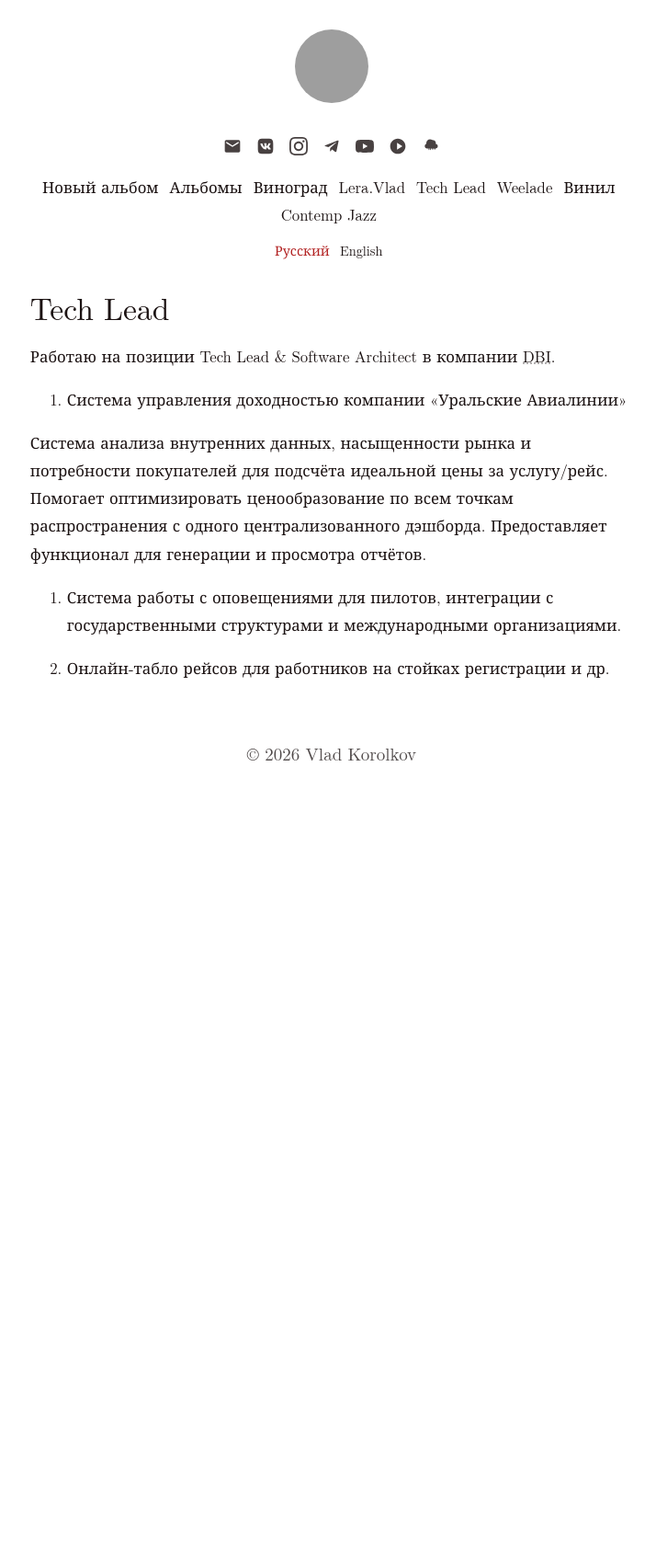
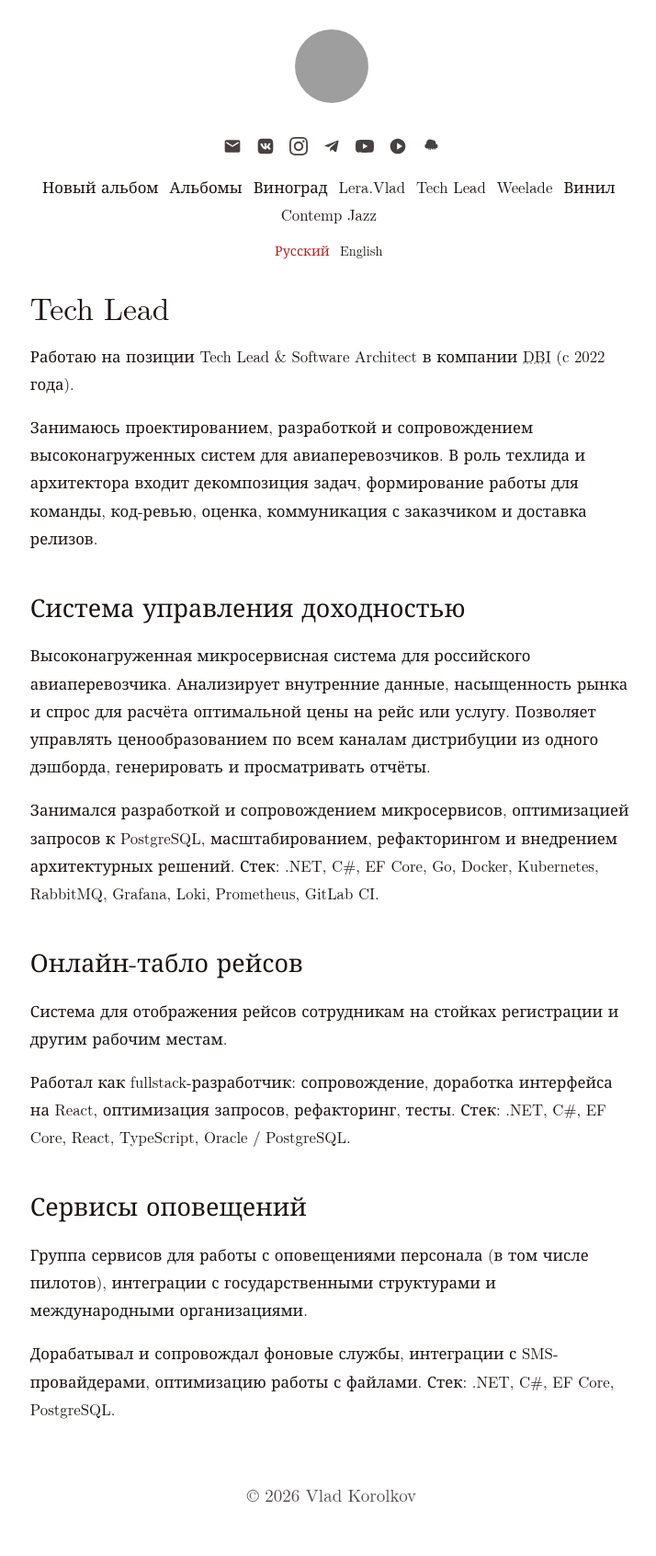
Before and after one commit to vladkorolkov/vladkorolkov-music, a Jekyll site: the page built from tech-lead.md, in a window 1280 px wide. Shown: the whole page at 92% size, without its empty margins (279-993 px from the left). Built offline with Jekyll 4.4.1, drawn with Linux system fonts in a browser that asks for light colours; before the commit the page ends 900 px from its top, so only the background shows below that; grey boxes are pictures that could not be loaded.

Commit message:
Update Tech Lead section with resume content

```diff
--- a/tech-lead.md
+++ b/tech-lead.md
@@ -6,12 +6,24 @@ lang: ru
 
 # Tech Lead
 
-Работаю на позиции Tech Lead & Software Architect в компании <a href="https://dbi.ru/" class="external" target="_blank" rel="noopener">DBI</a>.
+Работаю на позиции Tech Lead & Software Architect в компании <a href="https://dbi.ru/" class="external" target="_blank" rel="noopener">DBI</a> (c 2022 года).
 
-1. Система управления доходностью компании «Уральские Авиалинии»
+Занимаюсь проектированием, разработкой и сопровождением высоконагруженных систем для авиаперевозчиков. В роль техлида и архитектора входит декомпозиция задач, формирование работы для команды, код-ревью, оценка, коммуникация с заказчиком и доставка релизов.
 
-Система анализа внутренних данных, насыщенности рынка и потребности покупателей для подсчёта идеальной цены за услугу/рейс. Помогает оптимизировать ценообразование по всем точкам распространения с одного централизованного дэшборда. Предоставляет функционал для генерации и просмотра отчётов.
+## Система управления доходностью
 
-2. Система работы с оповещениями для пилотов, интеграции с государственными структурами и международными организациями.
+Высоконагруженная микросервисная система для российского авиаперевозчика. Анализирует внутренние данные, насыщенность рынка и спрос для расчёта оптимальной цены на рейс или услугу. Позволяет управлять ценообразованием по всем каналам дистрибуции из одного дэшборда, генерировать и просматривать отчёты.
 
-3. Онлайн-табло рейсов для работников на стойках регистрации и др.
+Занимался разработкой и сопровождением микросервисов, оптимизацией запросов к PostgreSQL, масштабированием, рефакторингом и внедрением архитектурных решений. Стек: .NET, C#, EF Core, Go, Docker, Kubernetes, RabbitMQ, Grafana, Loki, Prometheus, GitLab CI.
+
+## Онлайн-табло рейсов
+
+Система для отображения рейсов сотрудникам на стойках регистрации и другим рабочим местам.
+
+Работал как fullstack-разработчик: сопровождение, доработка интерфейса на React, оптимизация запросов, рефакторинг, тесты. Стек: .NET, C#, EF Core, React, TypeScript, Oracle / PostgreSQL.
+
+## Сервисы оповещений
+
+Группа сервисов для работы с оповещениями персонала (в том числе пилотов), интеграции с государственными структурами и международными организациями.
+
+Дорабатывал и сопровождал фоновые службы, интеграции с SMS-провайдерами, оптимизацию работы с файлами. Стек: .NET, C#, EF Core, PostgreSQL.
```
